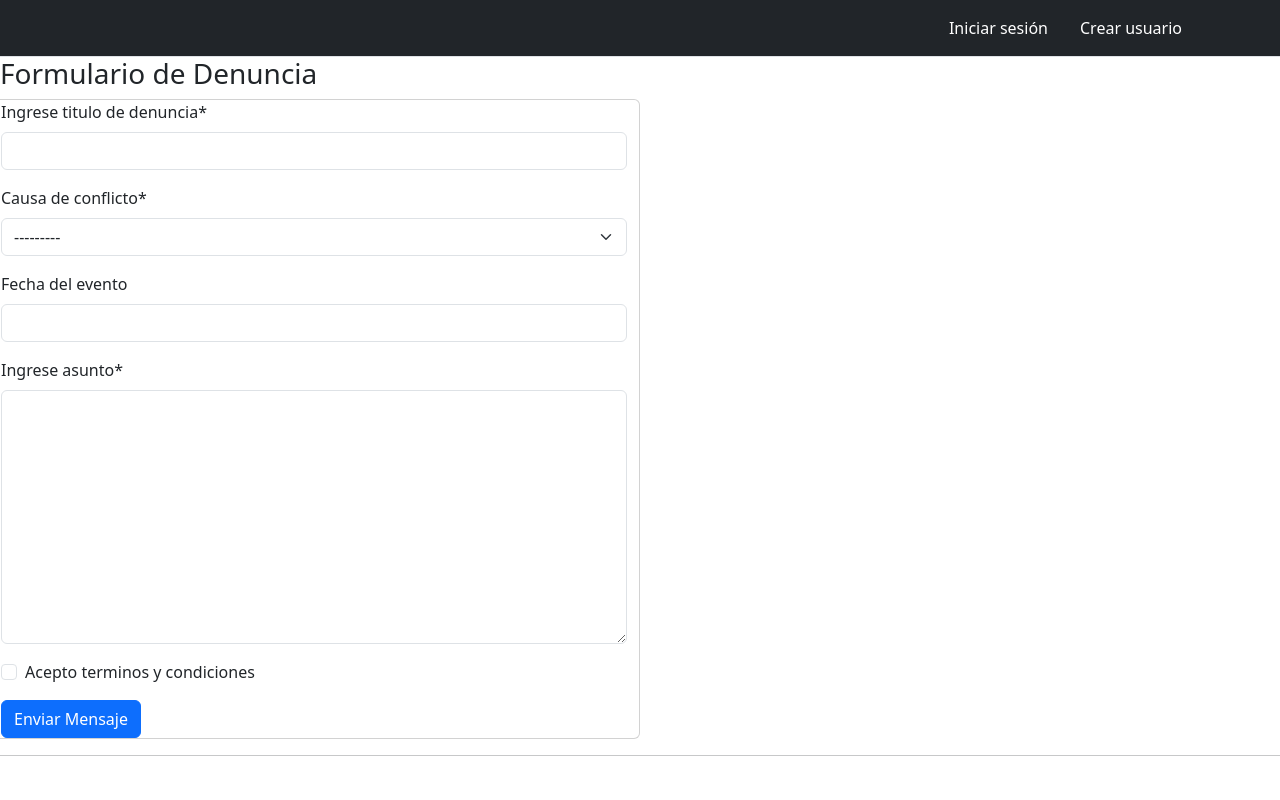
After one commit to gaos180/denuncias, a Django app: page /ingreso_denuncia/ in a window 1280 px wide. The commit adds this page. Run offline with Django 5.2, Linux system fonts and the light colour scheme; some libraries are stand-ins or nearby versions.

Commit message:
se ha agregado formulario de manera manual desde un fork de raimundo-osf

```diff
--- a/sistema_denuncias/denuncias_ciudadanas/blog/urls.py
+++ b/sistema_denuncias/denuncias_ciudadanas/blog/urls.py
@@ -18,9 +18,7 @@ Including another URLconf
 
 from django.contrib import admin
 from django.urls import path
-from website.views import publicaciones
-from website.views import create_report, success, mapa
-from website.views import registar
+from website.views import publicaciones, registro_denuncia, create_report, success, mapa, registar
 from django.contrib.auth.views import LogoutView
 
 urlpatterns = [
@@ -31,5 +29,5 @@ urlpatterns = [
     path('mapa/', mapa, name="mapa"),
     path('register/', registar, name='register'),
     path('logout/', LogoutView.as_view(), name='logout'),
-
+    path('ingreso_denuncia/', registro_denuncia, name='registro_denuncia'),
 ]
--- a/sistema_denuncias/denuncias_ciudadanas/website/forms.py
+++ b/sistema_denuncias/denuncias_ciudadanas/website/forms.py
@@ -1,16 +1,5 @@
-
-"""
 from django import forms
-from .models import Report
-class ReportForm(forms.ModelForm):
-    class Meta:
-        model = Report
-        #fields = ['user', 'title', 'description', 'status', 'location']
-        fields = ['title', 'description', 'location']
-"""
-
-from django import forms
-from .models import Report
+from .models import Report, RegistroDenuncia
 from django.contrib.auth.models import User
 from django.contrib.auth.forms import UserCreationForm
 
@@ -34,3 +23,9 @@ class UserRegisterForm(UserCreationForm):
     class Meta:
         model = User
         fields = ['username', 'first_name', 'last_name', 'email', 'password1', 'password2']
+
+
+class RegistroDenuncia(forms.ModelForm):
+    class Meta:
+        model = RegistroDenuncia
+        fields = ['titulo', 'causa', 'fecha_evento', 'asunto', 'consentimiento']
--- a/sistema_denuncias/denuncias_ciudadanas/website/models.py
+++ b/sistema_denuncias/denuncias_ciudadanas/website/models.py
@@ -37,21 +37,8 @@ class Report(models.Model):
   created_at = models.DateTimeField(auto_now_add=True)
   updated_at = models.DateTimeField(auto_now=True)
 
-"""
-
-class Report(models.Model):
-    user = models.ForeignKey(User, on_delete=models.CASCADE)
-    title = models.CharField(max_length=255)
-    description = models.TextField()
-    status = models.CharField(max_length=50)
-    location = models.CharField(max_length=255)
-    created_at = models.DateTimeField(auto_now_add=True)
-    updated_at = models.DateTimeField(auto_now=True)
-
-"""
-
 class ReportImage(models.Model):
-    report = models.ForeignKey(Report, on_delete=models.CASCADE)
+    report = models.ForeignKey(Report, on_delete=models.PROTECT)
     image_path = models.CharField(max_length=255)
     created_at = models.DateTimeField(auto_now_add=True)
 
@@ -59,18 +46,31 @@ class Category(models.Model):
     name = models.CharField(max_length=255)
 
 class ReportCategory(models.Model):
-    report = models.ForeignKey(Report, on_delete=models.CASCADE)
-    category = models.ForeignKey(Category, on_delete=models.CASCADE)
+    report = models.ForeignKey(Report, on_delete=models.PROTECT)
+    category = models.ForeignKey(Category, on_delete=models.PROTECT)
 
 class ReportComment(models.Model):
-    report = models.ForeignKey(Report, on_delete=models.CASCADE)
-    user = models.ForeignKey(User, on_delete=models.CASCADE)
+    report = models.ForeignKey(Report, on_delete=models.PROTECT)
+    user = models.ForeignKey(User, on_delete=models.PROTECT)
     comment_text = models.TextField()
     created_at = models.DateTimeField(auto_now_add=True)
     updated_at = models.DateTimeField(auto_now=True)
 
 class Geolocation(models.Model):
-    report = models.ForeignKey(Report, on_delete=models.CASCADE)
+    report = models.ForeignKey(Report, on_delete=models.PROTECT)
     latitude = models.FloatField()
     longitude = models.FloatField()
     created_at = models.DateTimeField(auto_now_add=True)
+
+categorias = [
+    [0, "Lugar de explotación"],
+    [1, "Uso y/o contaminación de recursos naturales"],
+    [2, "Residuos, emisiones e inmisiones"]
+]
+class RegistroDenuncia(models.Model):
+    titulo = models.CharField(max_length=20, verbose_name= 'Ingrese titulo de denuncia')
+    causa = models.IntegerField(choices=categorias, verbose_name='Causa de conflicto')
+    asunto = models.TextField(max_length=200, verbose_name='Ingrese asunto')
+    fecha_envio = models.DateTimeField(auto_now_add=True, verbose_name='Fecha de ingreso')
+    consentimiento = models.BooleanField(default=False, verbose_name='Acepto terminos y condiciones')
+    fecha_evento = models.DateField(verbose_name='Fecha del evento', null=True, blank=True)
--- a/sistema_denuncias/denuncias_ciudadanas/website/templates/website/mapa.html
+++ b/sistema_denuncias/denuncias_ciudadanas/website/templates/website/mapa.html
@@ -30,7 +30,6 @@
 
 </head>
 <body>
-    {% block content %}
     <nav class="py-2 bg-dark border-bottom">
         <div class="container d-flex flex-wrap">
             <ul class="nav me-auto"></ul>
@@ -58,13 +57,18 @@
             </ul>
         </div>
     </nav>
-    {% endblock content %}
+
+    {% block content %}
 
     <div class="container">
         <div id="map">
 
         </div>
     </div>
+
+    {% endblock content %}
+
+
 </body>
 {% bootstrap_javascript %}
 </html>
--- /dev/null
+++ b/sistema_denuncias/denuncias_ciudadanas/website/templates/website/registro_denuncia.html
@@ -0,0 +1,32 @@
+{% extends './mapa.html' %}
+{% load crispy_forms_tags %}
+
+{% block content %}
+    <h3 class="text">Formulario de Denuncia</h3>
+    <div class="row">
+        <div class="col-md-6 card center">
+            <form action="" method="POST">
+                {% csrf_token %}
+
+                {{ registro_denuncia | crispy}}
+
+                <input class="btn btn-primary" type="submit" value="Enviar Mensaje" {% if 'ok' in request.GET %}disabled{% endif %}{% if 'error' in request.GET %}disabled{% endif %}>
+            </form>
+
+            {% if 'ok' in request.GET %}
+                <div class="alert alert-success mt-5" role="alert">
+                    <strong>El mensaje se ha enviado correctamente</strong>
+                </div>
+            {% endif %}
+
+            {% if 'error' in request.GET %}
+                <div class="alert alert-danger mt-5" role="alert">
+                    <strong>El mensaje no ha podido ser enviado. Por favor, intente más tarde</strong>
+                </div>
+            {% endif %}
+        </div>
+    </div>
+
+    <hr>
+
+{% endblock %}
--- a/sistema_denuncias/denuncias_ciudadanas/website/views.py
+++ b/sistema_denuncias/denuncias_ciudadanas/website/views.py
@@ -1,9 +1,10 @@
 from django.shortcuts import render, redirect
 from .models import Post, PostForm
-from .forms import ReportForm
 from django.contrib.auth import login
 from .forms import UserRegisterForm
 from django.contrib.auth.models import Group
+from .forms import ReportForm, RegistroDenuncia
+from django.urls import reverse
 
 # Create your views here.
 def publicaciones(request):
@@ -81,3 +82,20 @@ def registar(request):
     else:
         form = UserRegisterForm()
     return render(request, 'website/register.html', {'form': form})
+
+
+
+def registro_denuncia(request):
+    registro_denuncia = RegistroDenuncia()
+
+    if request.method == 'POST':
+        registro_denuncia = RegistroDenuncia(data=request.POST)
+        if registro_denuncia.is_valid():
+            registro_denuncia.save()
+            #Se da aviso que todo esta bien
+            return redirect(reverse('registro_denuncia')+'?ok')
+        else:
+            #Se notifica error
+            return redirect(reverse('registro_denuncia')+'?error')
+
+    return render(request, 'website/registro_denuncia.html', {'registro_denuncia':registro_denuncia})
```
Also changed, not shown: sistema_denuncias/denuncias_ciudadanas/blog/settings.py (+6 -18 lines), sistema_denuncias/denuncias_ciudadanas/website/admin.py (+8 -1 lines), sistema_denuncias/denuncias_ciudadanas/website/templates/website/core.html (added, +55 -0 lines), sistema_denuncias/denuncias_ciudadanas/website/migrations/0004_registrodenuncia_alter_geolocation_report_and_more.py (added).
